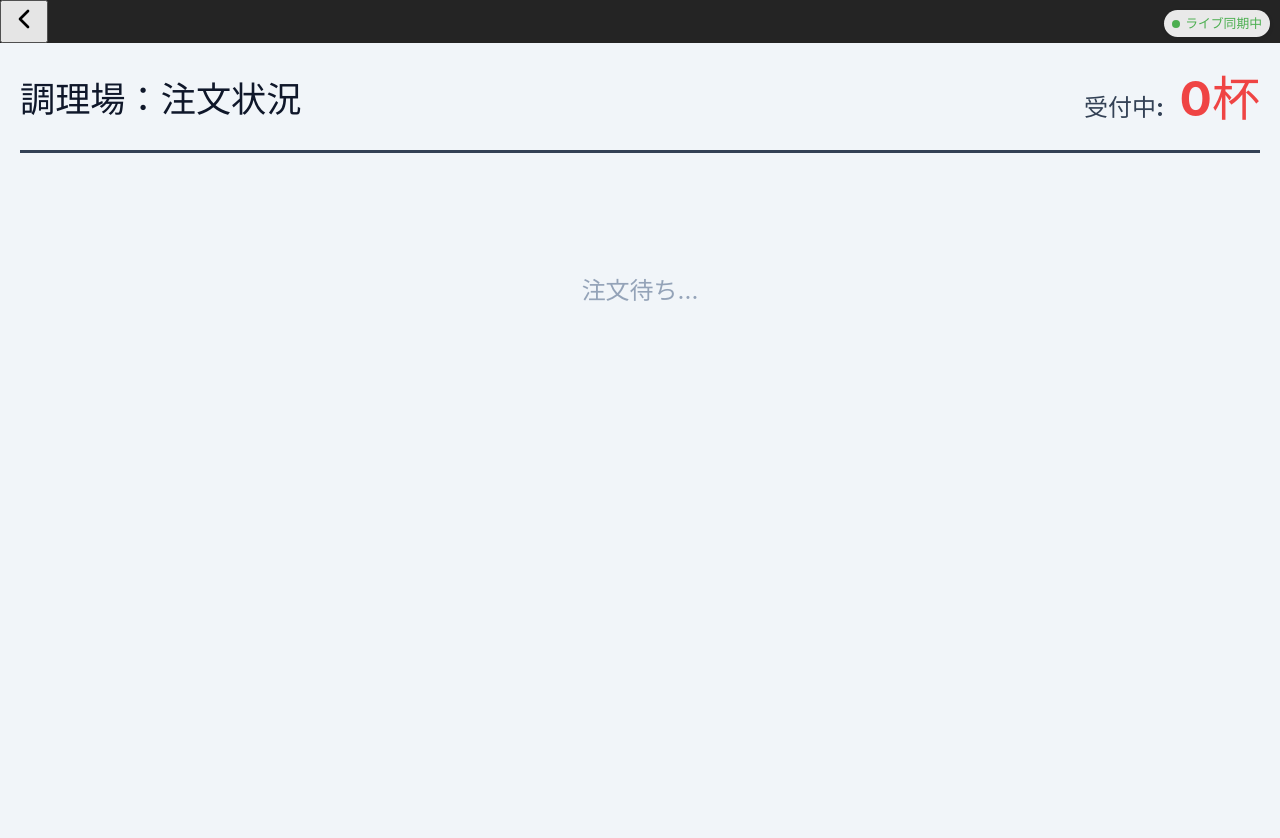
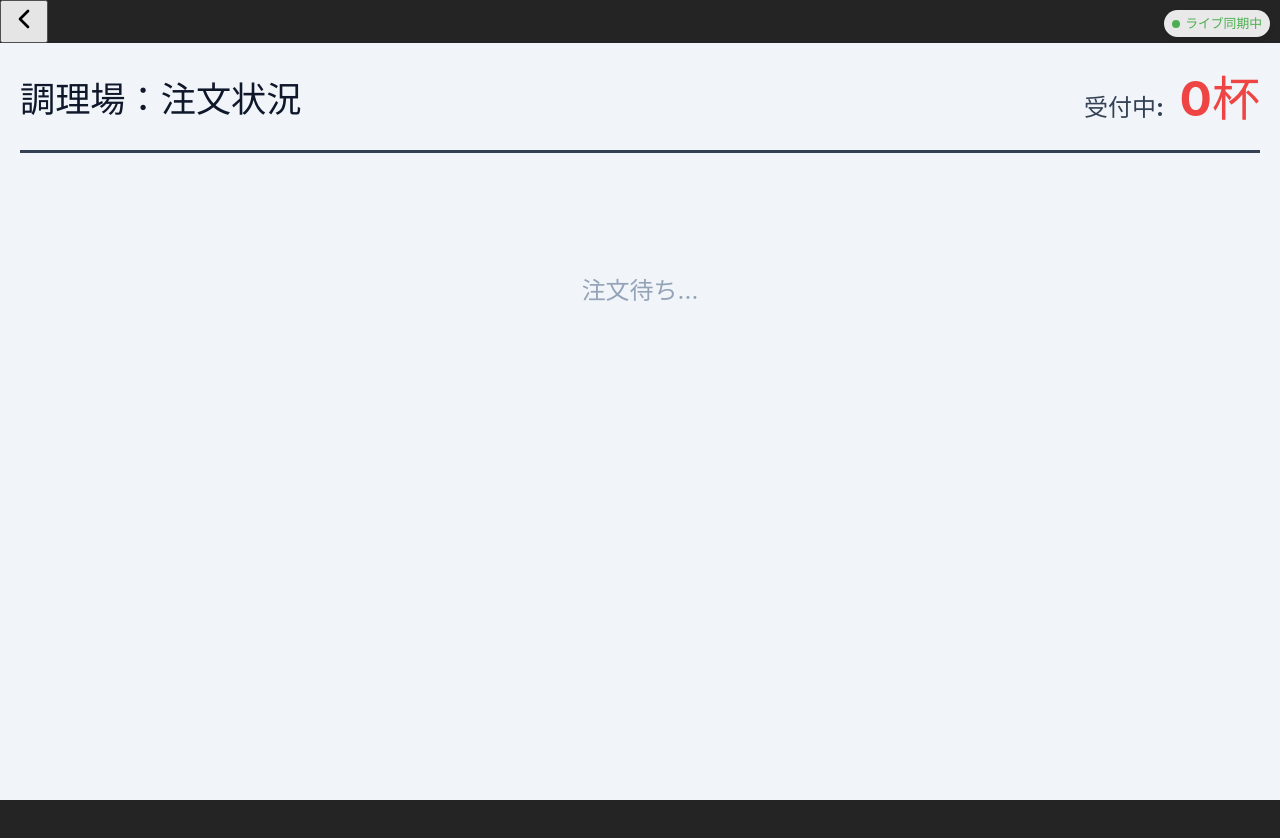
Before and after one commit to hakusaidiet-jpg/Kcha-neworder-project, a React (Vite) app: page /#/kitchen in a window 1280 px wide. Shown: the top 838 px of the page. After the commit the page ends 800 px from the top, so only its background shows below. Built offline with nearby package versions, Linux system fonts and the light colour scheme; no server answers; the database is empty.

Commit message:
Update Layout.jsx

```diff
--- a/src/components/Layout.jsx
+++ b/src/components/Layout.jsx
@@ -6,23 +6,48 @@ const Layout = () => {
     const location = useLocation();
     const isTopPage = location.pathname === '/';
 
-    // Auto-reload logic
+    /**
+     * -------------------------------
+     * ① アプリの高さを常にviewportに同期
+     * -------------------------------
+     */
+    React.useEffect(() => {
+        const setAppHeight = () => {
+            const vh = window.innerHeight;
+            document.documentElement.style.setProperty('--app-height', `${vh}px`);
+        };
+
+        setAppHeight();
+
+        window.addEventListener('resize', setAppHeight);
+        window.addEventListener('orientationchange', setAppHeight);
+
+        return () => {
+            window.removeEventListener('resize', setAppHeight);
+            window.removeEventListener('orientationchange', setAppHeight);
+        };
+    }, []);
+
+    /**
+     * -------------------------------
+     * ② Auto-reload (バージョン更新検知)
+     * -------------------------------
+     */
     React.useEffect(() => {
         const checkVersion = async () => {
             try {
                 const response = await fetch('/version.json?t=' + new Date().getTime());
                 if (!response.ok) return;
+
                 const data = await response.json();
                 const latestVersion = data.buildTime;
                 const currentVersion = localStorage.getItem('app_version_timestamp');
 
                 if (currentVersion && latestVersion > parseInt(currentVersion)) {
-                    // New version available
                     console.log('New version detected. Reloading...');
                     localStorage.setItem('app_version_timestamp', latestVersion);
                     window.location.reload();
                 } else if (!currentVersion) {
-                    // First run
                     localStorage.setItem('app_version_timestamp', latestVersion);
                 }
             } catch (e) {
@@ -30,14 +55,11 @@ const Layout = () => {
             }
         };
 
-        // Check immediately
         checkVersion();
 
-        // Check every 60 seconds
         const interval = setInterval(checkVersion, 60000);
+        const onFocus = () => checkVersion();
 
-        // Check on focus
-        const onFocus = () => checkVersion();
         window.addEventListener('focus', onFocus);
 
         return () => {
@@ -46,19 +68,46 @@ const Layout = () => {
         };
     }, []);
 
+    /**
+     * -------------------------------
+     * ③ レイアウト描画
+     * -------------------------------
+     */
     return (
-        <div className="h-full bg-gray-100 font-sans text-gray-900 relative overflow-hidden">
+        <div
+            style={{
+                height: 'var(--app-height)',        // ←ここがキモ
+                width: '100%',
+                paddingTop: 'env(safe-area-inset-top)',
+                paddingBottom: 'env(safe-area-inset-bottom)',
+                paddingLeft: 'env(safe-area-inset-left)',
+                paddingRight: 'env(safe-area-inset-right)',
+                overflow: 'hidden'
+            }}
+            className="bg-gray-100 font-sans text-gray-900 relative"
+        >
             {!isTopPage && (
                 <button
                     onClick={() => navigate('/')}
                     className="absolute top-4 left-4 z-50 p-2 bg-white/80 backdrop-blur-sm rounded-full shadow-lg hover:bg-white transition-all active:scale-95"
                     aria-label="Back to Top"
                 >
-                    <svg xmlns="http://www.w3.org/2000/svg" width="32" height="32" viewBox="0 0 24 24" fill="none" stroke="currentColor" strokeWidth="2" strokeLinecap="round" strokeLinejoin="round">
+                    <svg
+                        xmlns="http://www.w3.org/2000/svg"
+                        width="32"
+                        height="32"
+                        viewBox="0 0 24 24"
+                        fill="none"
+                        stroke="currentColor"
+                        strokeWidth="2"
+                        strokeLinecap="round"
+                        strokeLinejoin="round"
+                    >
                         <polyline points="15 18 9 12 15 6"></polyline>
                     </svg>
                 </button>
             )}
+
             <Outlet />
         </div>
     );
```
